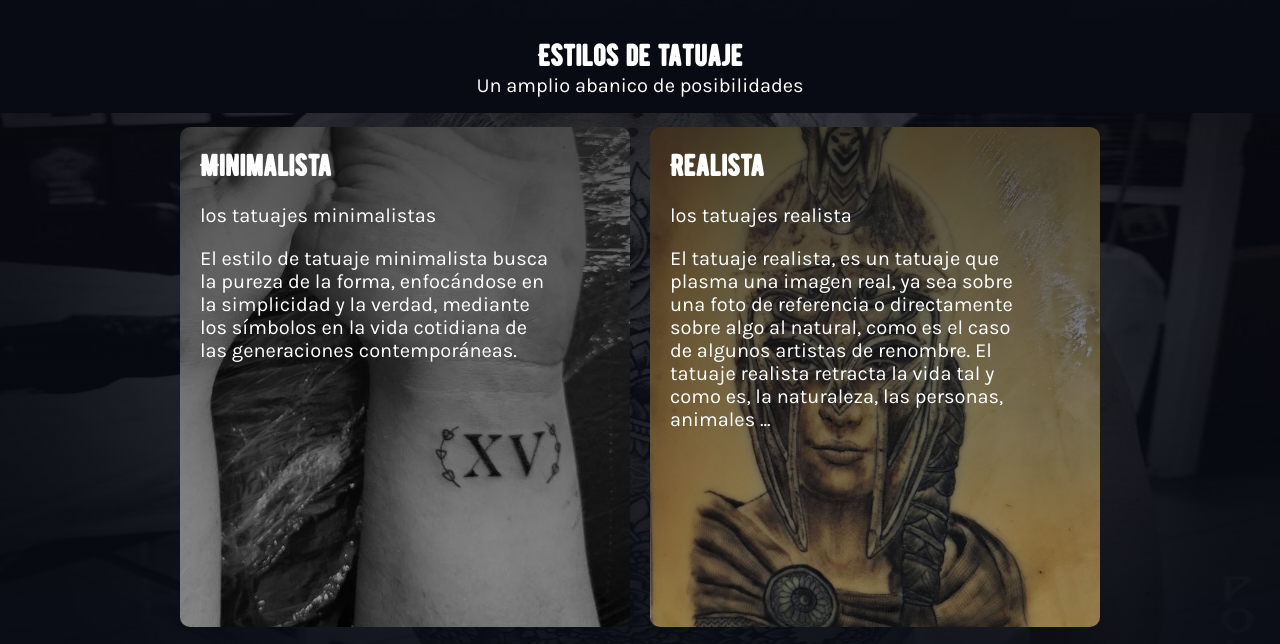
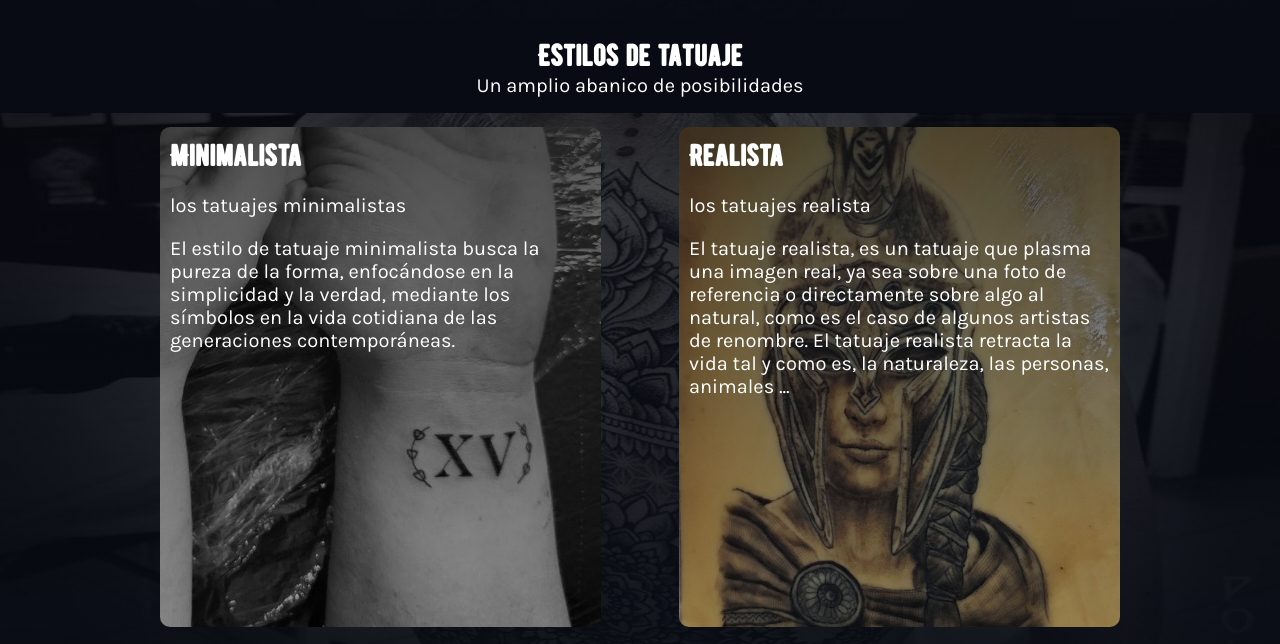
Before and after one commit to Baroin40370/site-adrian, a website: page index.html in a window 1280 px wide. Shown: the part 687-1331 px from the top of the page. Drawn offline with Linux system fonts and the light colour scheme.

Commit message:
sauvegarde

```diff
--- a/sass/components/_tipos.scss
+++ b/sass/components/_tipos.scss
@@ -1,9 +1,16 @@
 .tipos{
-	@include center;
+	display: flex;
+    justify-content: space-between;
+    flex-flow: row wrap;
 	align-items: center;
 	width: 100%;
 	margin-top: 2rem;
 	margin-bottom: 2rem;
+	margin-left: 1rem;
+	margin-right: 1rem;
+	article{
+		padding:1rem;
+	}
 	h2{
 		@include centrage;
 	}
```
Also changed, not shown: pages/adrian.html (+1 -1 lines), css/style.css, 1 other file.
